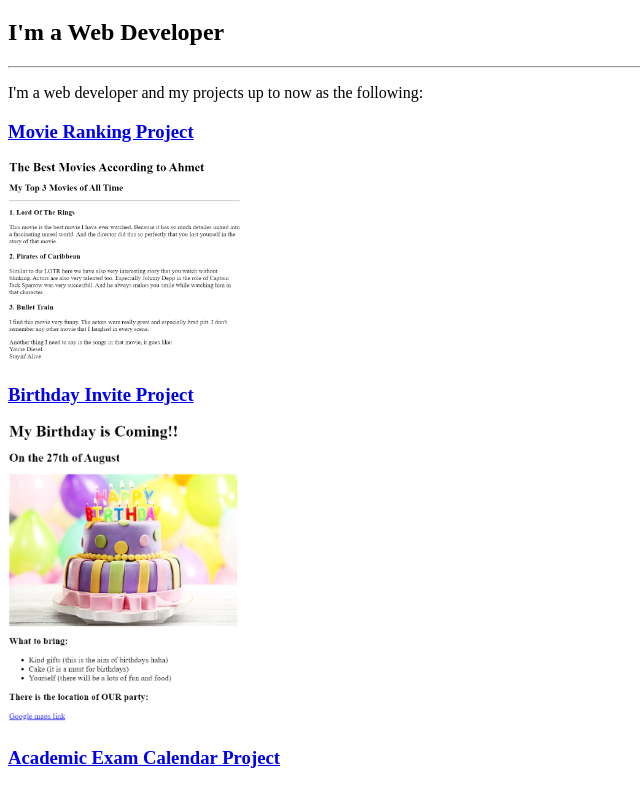
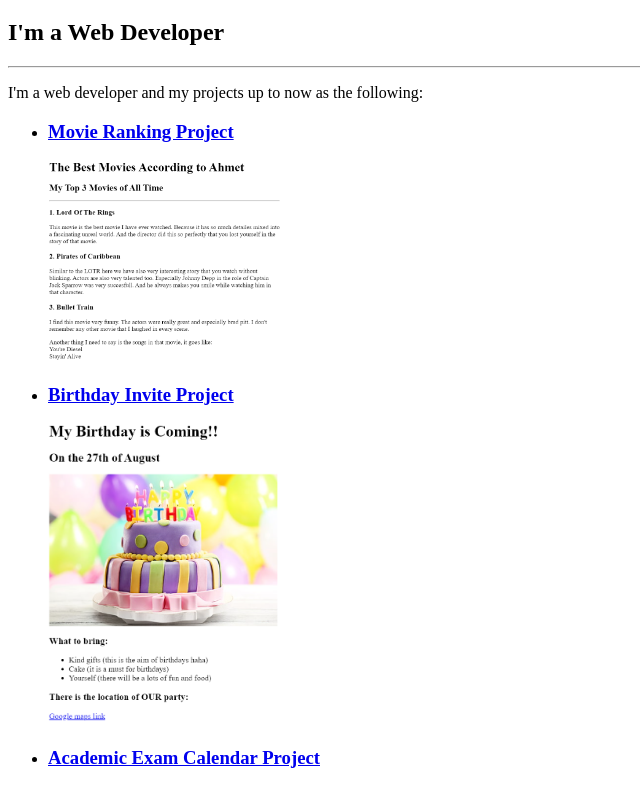
Before and after one commit to Ahmet278/Portfolio-Website, a plain HTML site: page index.html in a window 1280 px wide. Shown: the part 61-846 px from the top of the page, without its empty margins (0-640 px from the left). Drawn offline with Linux system fonts and the light colour scheme.

Commit message:
Update index.html

```diff
--- a/index.html
+++ b/index.html
@@ -26,14 +26,20 @@ https://developer.mozilla.org/en-US/docs/Web/HTML/Element/img#attr-height -->
         <h2>I'm a Web Developer</h2>
         <hr />
             <p>I'm a web developer and my projects up to now as the following:</p>
-        <h3><a href="./public/movierankingA.html">Movie Ranking Project</a></h3>
+        <ul>
+        <li><h3><a href="./public/movierankingA.html">Movie Ranking Project</a></h3>
             <img height="200" src="./assets/images/movierankingA.png" alt="image of my movie ranking project" />
-        <h3><a href="./public/birthdayinviteA.html">Birthday Invite Project</a></h3>
+            </li>
+        <li><h3><a href="./public/birthdayinviteA.html">Birthday Invite Project</a></h3>
             <img height="300" src="./assets/images/birthdayinviteA.png" alt="image of my birthday invite project" />
-        <h3><a href="./public/hamburger.html">Academic Exam Calendar Project</a></h3>
+            </li>
+        <li><h3><a href="./public/hamburger.html">Academic Exam Calendar Project</a></h3>
             <img height="500" src="./assets/images/academiccalendar.png" alt="image of my academic exam calendar project" />
-        <h3><a href="./public/IBMskillsbuildegitimleri.html">IBM SkillsBuild Courses Project</a></h3>
+            </li>
+        <li><h3><a href="./public/IBMskillsbuildegitimleri.html">IBM SkillsBuild Courses Project</a></h3>
             <img srcset="./assets/images/ibmproject.png 7000w, ./assets/images/ibmproject.png 1500w" src="./assets/images/ibmproject.png" alt="image of my ibm courses links project" />
+            </li>
+        </ul>
         <hr />
             <a href="./public/about.html">About Me</a>
             <a href="./public/contact.html">Contact Me</a>
```
